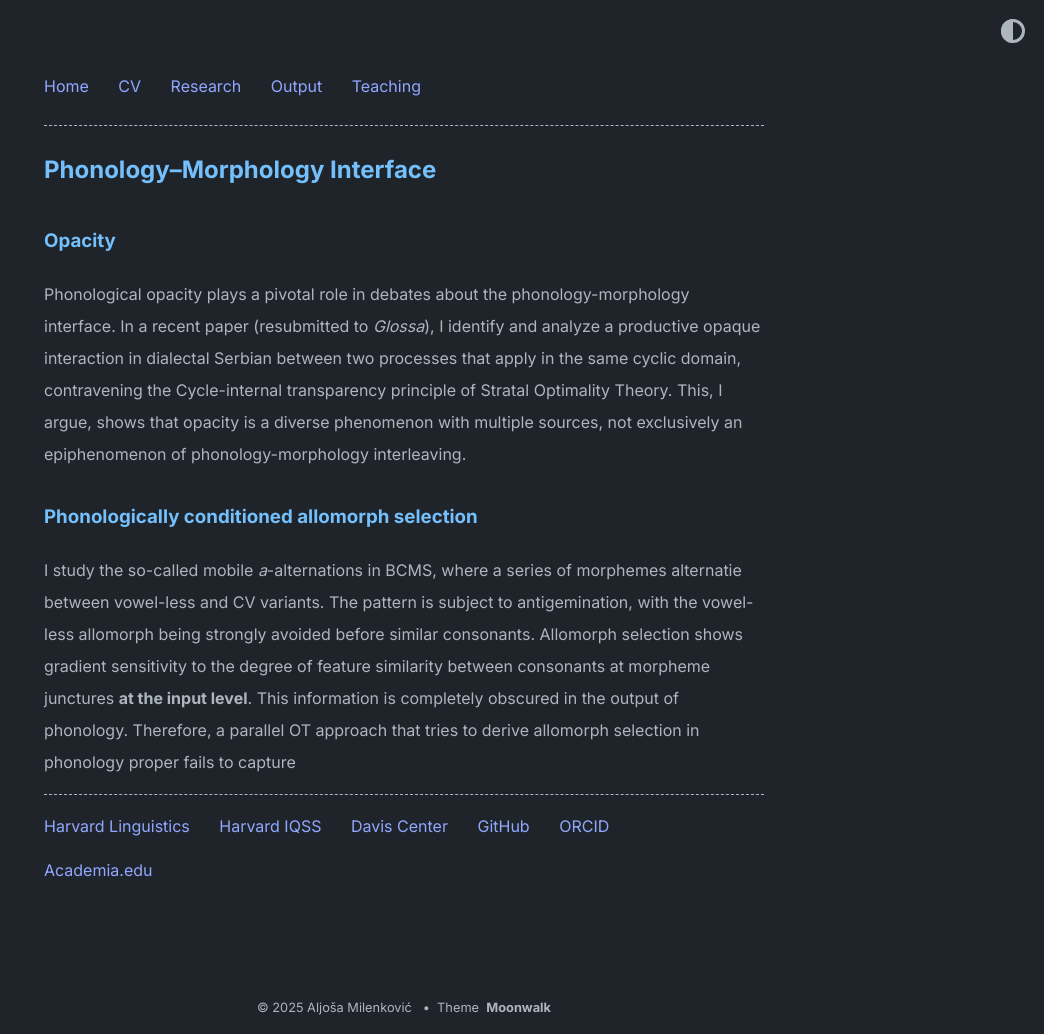
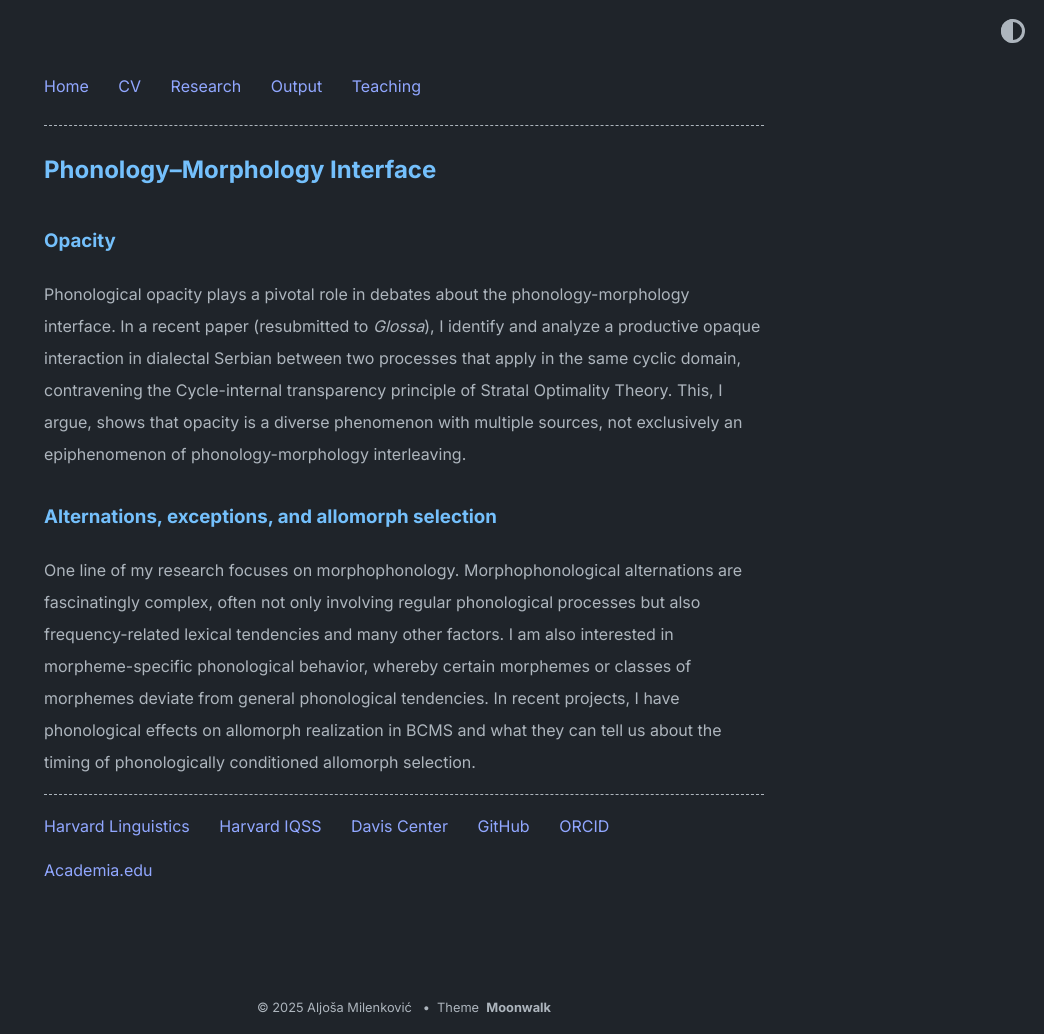
Before and after one commit to AljosaMilenkovic/AljosaMilenkovic.github.io, a Jekyll site: the page built from research/phonology-morphology.md, in a window 1280 px wide. Shown: the whole page, without its empty margins (236-1280 px from the left). Built offline with Jekyll 4.4.1, drawn with Linux system fonts in a browser that asks for light colours.

Commit message:
Update phonology-morphology.md

```diff
--- a/research/phonology-morphology.md
+++ b/research/phonology-morphology.md
@@ -7,5 +7,5 @@ permalink: /research/phonology-morphology/
 ### Opacity
 Phonological opacity plays a pivotal role in debates about the phonology-morphology interface. In a recent paper (resubmitted to *Glossa*), I identify and analyze a productive opaque interaction in dialectal Serbian between two processes that apply in the same cyclic domain, contravening the Cycle-internal transparency principle of Stratal Optimality Theory. This, I argue, shows that opacity is a diverse phenomenon with multiple sources, not exclusively an epiphenomenon of phonology-morphology interleaving.
 
-### Phonologically conditioned allomorph selection
-I study the so-called mobile *a*-alternations in BCMS, where a series of morphemes alternatie between vowel-less and CV variants. The pattern is subject to antigemination, with the vowel-less allomorph being strongly avoided before similar consonants. Allomorph selection shows gradient sensitivity to the degree of feature similarity between consonants at morpheme junctures **at the input level**. This information is completely obscured in the output of phonology. Therefore, a parallel OT approach that tries to derive allomorph selection in phonology proper fails to capture
+### Alternations, exceptions, and allomorph selection
+One line of my research focuses on morphophonology. Morphophonological alternations are fascinatingly complex, often not only involving regular phonological processes but also frequency-related lexical tendencies and many other factors. I am also interested in morpheme-specific phonological behavior, whereby certain morphemes or classes of morphemes deviate from general phonological tendencies. In recent projects, I have phonological effects on allomorph realization in BCMS and what they can tell us about the timing of phonologically conditioned allomorph selection.
```
